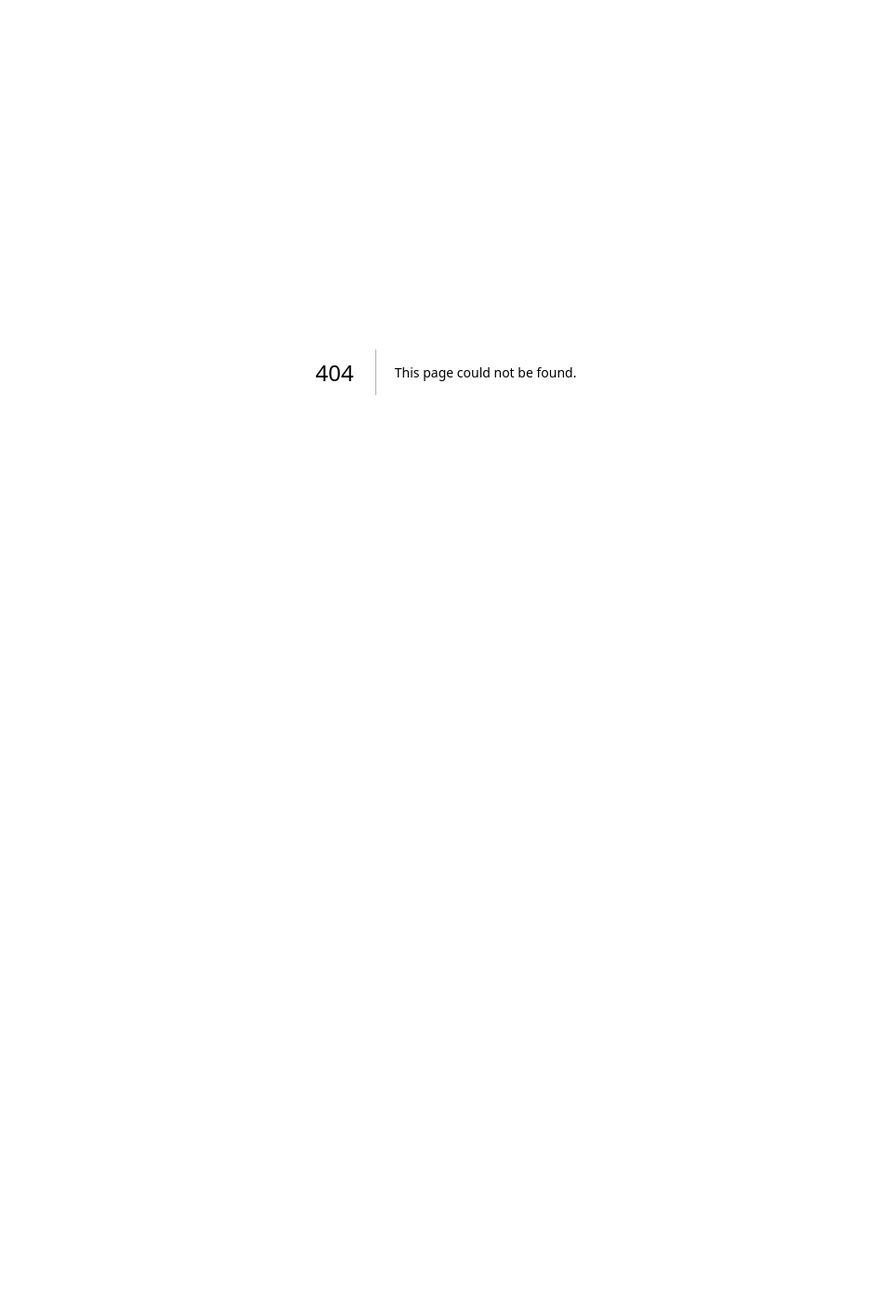
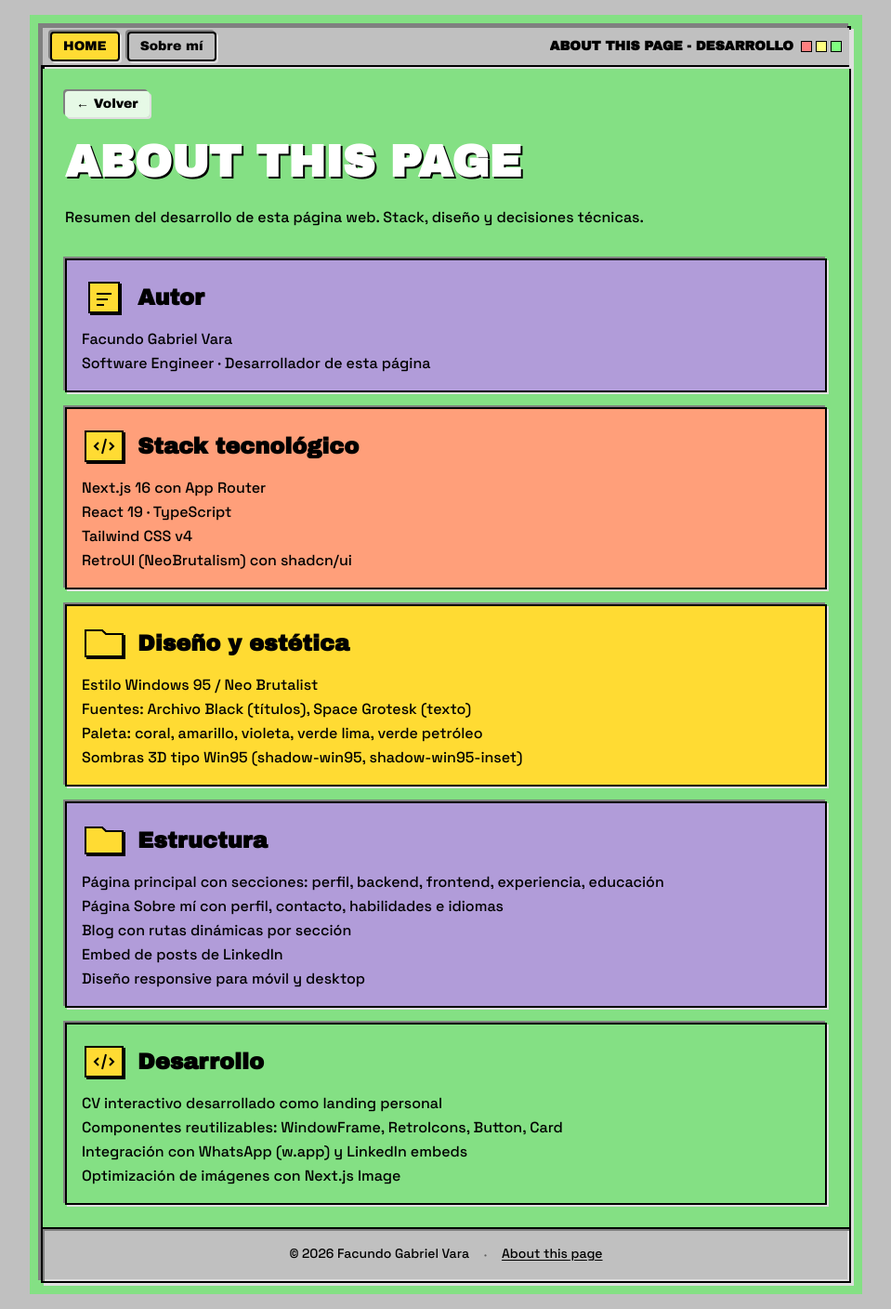
Before and after one commit to sibeeriano/aboutmepage, a Next.js app: page /about-this-page in a window 1280 px wide. Before the commit this address had no page. Shown: the whole page at 93% size, without its empty margins (160-1119 px from the left). Before the commit the page ends 800 px from the top, so only its background shows below. Built offline with nearby package versions, Linux system fonts and the light colour scheme.

Commit message:
agregado about this page + modificacion header

```diff
--- /dev/null
+++ b/src/app/about-this-page/page.tsx
@@ -0,0 +1,151 @@
+import Link from "next/link";
+import { Button } from "@/components/retroui/Button";
+import { Card } from "@/components/retroui/Card";
+import { Text } from "@/components/retroui/Text";
+import { WindowFrame, WindowTitleBar } from "@/components/retro/WindowFrame";
+import { CodeIcon, FolderIcon, ContactIcon } from "@/components/retro/RetroIcons";
+
+const sections = [
+  {
+    id: "autor",
+    title: "Autor",
+    color: "bg-[#b19cd9]",
+    icon: ContactIcon,
+    content: `Facundo Gabriel Vara
+Software Engineer · Desarrollador de esta página`,
+  },
+  {
+    id: "stack",
+    title: "Stack tecnológico",
+    color: "bg-[#ff9f7a]",
+    icon: CodeIcon,
+    content: `Next.js 16 con App Router
+React 19 · TypeScript
+Tailwind CSS v4
+RetroUI (NeoBrutalism) con shadcn/ui`,
+  },
+  {
+    id: "diseno",
+    title: "Diseño y estética",
+    color: "bg-[#ffdb33]",
+    icon: FolderIcon,
+    content: `Estilo Windows 95 / Neo Brutalist
+Fuentes: Archivo Black (títulos), Space Grotesk (texto)
+Paleta: coral, amarillo, violeta, verde lima, verde petróleo
+Sombras 3D tipo Win95 (shadow-win95, shadow-win95-inset)`,
+  },
+  {
+    id: "estructura",
+    title: "Estructura",
+    color: "bg-[#b19cd9]",
+    icon: FolderIcon,
+    content: `Página principal con secciones: perfil, backend, frontend, experiencia, educación
+Página Sobre mí con perfil, contacto, habilidades e idiomas
+Blog con rutas dinámicas por sección
+Embed de posts de LinkedIn
+Diseño responsive para móvil y desktop`,
+  },
+  {
+    id: "desarrollo",
+    title: "Desarrollo",
+    color: "bg-[#84e084]",
+    icon: CodeIcon,
+    content: `CV interactivo desarrollado como landing personal
+Componentes reutilizables: WindowFrame, RetroIcons, Button, Card
+Integración con WhatsApp (w.app) y LinkedIn embeds
+Optimización de imágenes con Next.js Image`,
+  },
+];
+
+export default function AboutThisPage() {
+  return (
+    <div className="min-h-screen bg-[#c0c0c0] p-2 sm:p-4">
+      <div className="mx-auto max-w-4xl">
+        <WindowFrame>
+          <WindowTitleBar title="ABOUT THIS PAGE - DESARROLLO">
+            <nav className="flex gap-2">
+              <Link href="/">
+                <Button
+                  variant="default"
+                  size="sm"
+                  className="!bg-[#ffdb33] !text-black hover:!bg-[#ffcc00]"
+                >
+                  HOME
+                </Button>
+              </Link>
+              <Link href="/sobre">
+                <Button variant="outline" size="sm">
+                  Sobre mí
+                </Button>
+              </Link>
+            </nav>
+          </WindowTitleBar>
+
+          <main className="border-t-2 border-black bg-[#84e084] p-4 sm:p-6">
+            <Link href="/">
+              <Button variant="ghost" size="sm" className="mb-6 !bg-white/80">
+                ← Volver
+              </Button>
+            </Link>
+
+            <Text
+              as="h1"
+              className="mb-6 font-head text-xl font-bold text-white drop-shadow-[2px_2px_0_#000] sm:text-2xl"
+            >
+              ABOUT THIS PAGE
+            </Text>
+
+            <Text className="mb-8 font-medium text-black">
+              Resumen del desarrollo de esta página web. Stack, diseño y decisiones
+              técnicas.
+            </Text>
+
+            <div className="space-y-4">
+              {sections.map((section) => {
+                const Icon = section.icon;
+                return (
+                  <Card
+                    key={section.id}
+                    id={section.id}
+                    className={`${section.color} scroll-mt-24`}
+                  >
+                    <Card.Header>
+                      <div className="flex items-center gap-3">
+                        <Icon className="size-10 shrink-0 text-[#ffdb33] drop-shadow-[2px_2px_0_#000] sm:size-12" />
+                        <Card.Title className="!font-bold !text-black">
+                          {section.title}
+                        </Card.Title>
+                      </div>
+                    </Card.Header>
+                    <Card.Content>
+                      <div className="whitespace-pre-line font-sans text-base leading-relaxed font-medium text-black">
+                        {section.content.trim()}
+                      </div>
+                    </Card.Content>
+                  </Card>
+                );
+              })}
+            </div>
+          </main>
+
+          <footer className="border-t-2 border-black bg-[#c0c0c0] px-4 py-4 shadow-win95-inset sm:px-6">
+            <div className="flex flex-col items-center gap-2 text-center">
+              <div className="flex flex-wrap justify-center gap-x-4 gap-y-1">
+                <Text className="text-sm font-medium text-black">
+                  © 2026 Facundo Gabriel Vara
+                </Text>
+                <span className="text-black/50">·</span>
+                <Link
+                  href="/about-this-page"
+                  className="text-sm font-medium text-black underline decoration-black underline-offset-2 hover:opacity-80"
+                >
+                  About this page
+                </Link>
+              </div>
+            </div>
+          </footer>
+        </WindowFrame>
+      </div>
+    </div>
+  );
+}
--- a/src/app/blog/[slug]/page.tsx
+++ b/src/app/blog/[slug]/page.tsx
@@ -270,7 +270,7 @@ export default async function BlogPost({
     <div className="min-h-screen bg-[#c0c0c0] p-2 sm:p-4">
       <div className="mx-auto max-w-4xl">
         <WindowFrame>
-          <WindowTitleBar title={`${post.title.toUpperCase()} - ${post.date}`}>
+          <WindowTitleBar title={post.title.toUpperCase()}>
             <nav className="flex gap-2">
               <Link href="/">
                 <Button
@@ -374,10 +374,19 @@ export default async function BlogPost({
           </main>
 
           <footer className="border-t-2 border-black bg-[#c0c0c0] px-4 py-4 shadow-win95-inset sm:px-6">
-            <div className="text-center">
-              <Text className="text-sm font-medium text-black sm:text-base">
-                © 2025 Facundo Gabriel Vara
-              </Text>
+            <div className="flex flex-col items-center gap-2 text-center">
+              <div className="flex flex-wrap justify-center gap-x-4 gap-y-1">
+                <Text className="text-sm font-medium text-black sm:text-base">
+                  © 2026 Facundo Gabriel Vara
+                </Text>
+                <span className="text-black/50">·</span>
+                <Link
+                  href="/about-this-page"
+                  className="text-sm font-medium text-black underline decoration-black underline-offset-2 hover:opacity-80"
+                >
+                  About this page
+                </Link>
+              </div>
             </div>
           </footer>
         </WindowFrame>
--- a/src/app/page.tsx
+++ b/src/app/page.tsx
@@ -139,9 +139,6 @@ export default function Home() {
                       >
                         <div className="mb-3 flex items-start justify-between">
                           <Icon className="size-12 text-[#ffdb33] drop-shadow-[2px_2px_0_#000] sm:size-14" />
-                          <span className="text-xs font-medium opacity-80">
-                            {post.date}
-                          </span>
                         </div>
                         <Card.Header>
                           <Card.Title className="!font-bold !text-black">
@@ -259,13 +256,17 @@ export default function Home() {
           </main>
 
           <footer className="border-t-2 border-black bg-[#c0c0c0] px-4 py-4 shadow-win95-inset sm:px-6">
-            <div className="flex flex-col items-center gap-1 text-center">
-              <Text className="text-sm font-medium text-black sm:text-base">
-                facundog.vara@gmail.com · 15-3778-2511
+            <div className="flex flex-wrap justify-center gap-x-4 gap-y-1 text-center">
+              <Text className="text-sm text-black/80">
+                © 2026 Facundo Gabriel Vara
               </Text>
-              <Text className="text-sm text-black/80">
-                © 2025 Facundo Gabriel Vara
-              </Text>
+              <span className="text-black/50">·</span>
+              <Link
+                href="/about-this-page"
+                className="text-sm font-medium text-black underline decoration-black underline-offset-2 hover:opacity-80"
+              >
+                About this page
+              </Link>
             </div>
           </footer>
         </WindowFrame>
--- a/src/app/sobre/page.tsx
+++ b/src/app/sobre/page.tsx
@@ -158,10 +158,19 @@ export default function SobrePage() {
           </main>
 
           <footer className="border-t-2 border-black bg-[#c0c0c0] px-4 py-4 shadow-win95-inset sm:px-6">
-            <div className="text-center">
-              <Text className="font-medium text-black">
-                © 2025 Facundo Gabriel Vara
-              </Text>
+            <div className="flex flex-col items-center gap-2 text-center">
+              <div className="flex flex-wrap justify-center gap-x-4 gap-y-1">
+                <Text className="font-medium text-black">
+                  © 2026 Facundo Gabriel Vara
+                </Text>
+                <span className="text-black/50">·</span>
+                <Link
+                  href="/about-this-page"
+                  className="text-sm font-medium text-black underline decoration-black underline-offset-2 hover:opacity-80"
+                >
+                  About this page
+                </Link>
+              </div>
             </div>
           </footer>
         </WindowFrame>
--- a/src/components/retro/WindowFrame.tsx
+++ b/src/components/retro/WindowFrame.tsx
@@ -18,16 +18,16 @@ export function WindowTitleBar({
   children?: ReactNode;
 }) {
   return (
-    <div className="sticky top-0 z-50 flex flex-col gap-2 border-b-2 border-black bg-[#c0c0c0] px-2 py-1 shadow-win95 sm:flex-row sm:items-center sm:justify-between sm:gap-0">
-      <div className="flex min-w-0 items-center gap-2">
+    <div className="sticky top-0 z-50 flex flex-col-reverse gap-2 border-b-2 border-black bg-[#c0c0c0] px-2 py-1 shadow-win95 sm:flex-row sm:items-center sm:justify-between sm:gap-0">
+      <div className="flex shrink-0 gap-1 sm:gap-2">{children}</div>
+      <div className="flex min-w-0 items-center justify-end gap-2">
+        <span className="truncate font-head text-xs font-bold sm:text-sm">{title}</span>
         <div className="flex shrink-0 gap-1">
           <span className="size-3 rounded-sm border border-black bg-[#ff8080]" />
           <span className="size-3 rounded-sm border border-black bg-[#ffff80]" />
           <span className="size-3 rounded-sm border border-black bg-[#80ff80]" />
         </div>
-        <span className="truncate font-head text-xs font-bold sm:text-sm">{title}</span>
       </div>
-      <div className="flex shrink-0 gap-1 sm:gap-2">{children}</div>
     </div>
   );
 }
```
